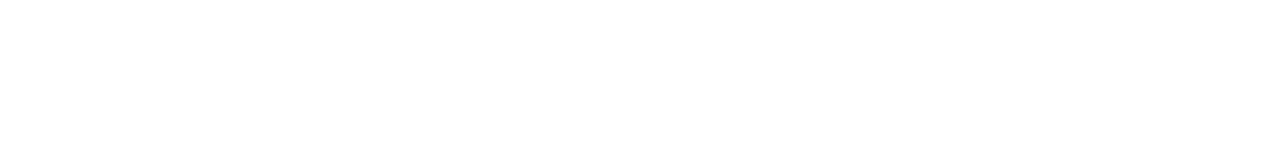
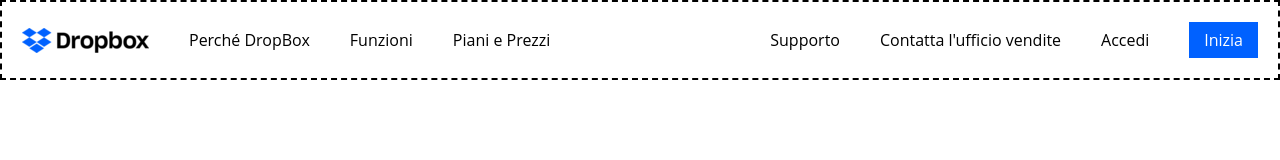
Before and after one commit to patrictobola/htmlcss-dropbox, a plain HTML site: page index.html in a window 1280 px wide. Drawn offline with Linux system fonts and the light colour scheme.

Commit message:
Did header

```diff
--- a/css/style.css
+++ b/css/style.css
@@ -0,0 +1,65 @@
+/* Root  */
+:root {
+  --lightblue: #b4d0e7;
+  --blue: #0061ff;
+  --winered: #61082b;
+}
+
+/* Reset  */
+* {
+  padding: 0;
+  margin: 0;
+  box-sizing: border-box;
+}
+
+/* Generics  */
+body {
+  font-family: "Open Sans", sans-serif;
+}
+
+a {
+  text-decoration: none;
+  color: black;
+}
+/* Header  */
+
+.nav-header {
+  justify-content: space-between;
+  height: 80px;
+}
+
+.nav-header img {
+  display: inline-block;
+  vertical-align: middle;
+}
+.nav-options {
+  align-items: center;
+}
+.nav-options a {
+  margin: 0 20px;
+}
+
+/* Buttons  */
+
+.btn {
+  color: white;
+  background-color: var(--blue);
+  padding: 7px 15px;
+}
+
+/* Utilities */
+.flex {
+  display: flex;
+}
+.container-lg {
+  width: 1000px;
+  margin: 0 auto;
+}
+.container-md {
+  width: 800px;
+  margin: 0 auto;
+}
+/* Debug */
+.debug {
+  border: 2px dashed black;
+}
--- a/index.html
+++ b/index.html
@@ -14,7 +14,31 @@
 </head>
 
 <body>
+    <header>
+        <nav class="nav-header flex debug">
+            <div class="nav-options flex">
+                <a href="#"><img src="img/logo-small.png" alt=""></a>
+                <a href="#">Perché DropBox</a>
+                <a href="#">Funzioni</a>
+                <a href="#">Piani e Prezzi</a>
+            </div>
 
+            <div class="nav-options flex">
+                <a href="#">Supporto</a>
+                <a href="#">Contatta l'ufficio vendite</a>
+                <a href="#">Accedi</a>
+                <a href="#" class="btn">Inizia</a>
+            </div>
+        </nav>
+    </header>
+
+
+
+    <main></main>
+
+
+
+    <footer></footer>
 </body>
 
 </html>
```
